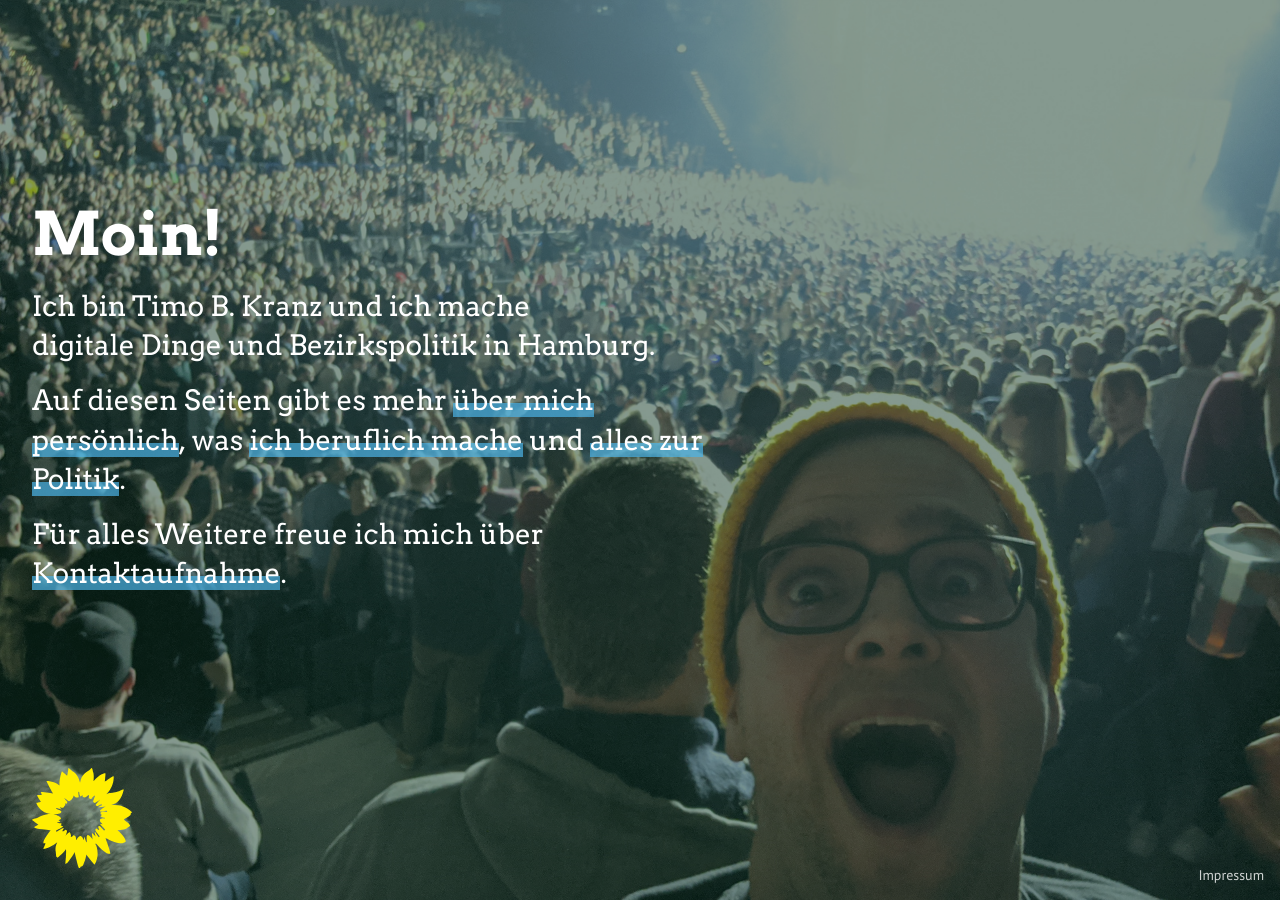
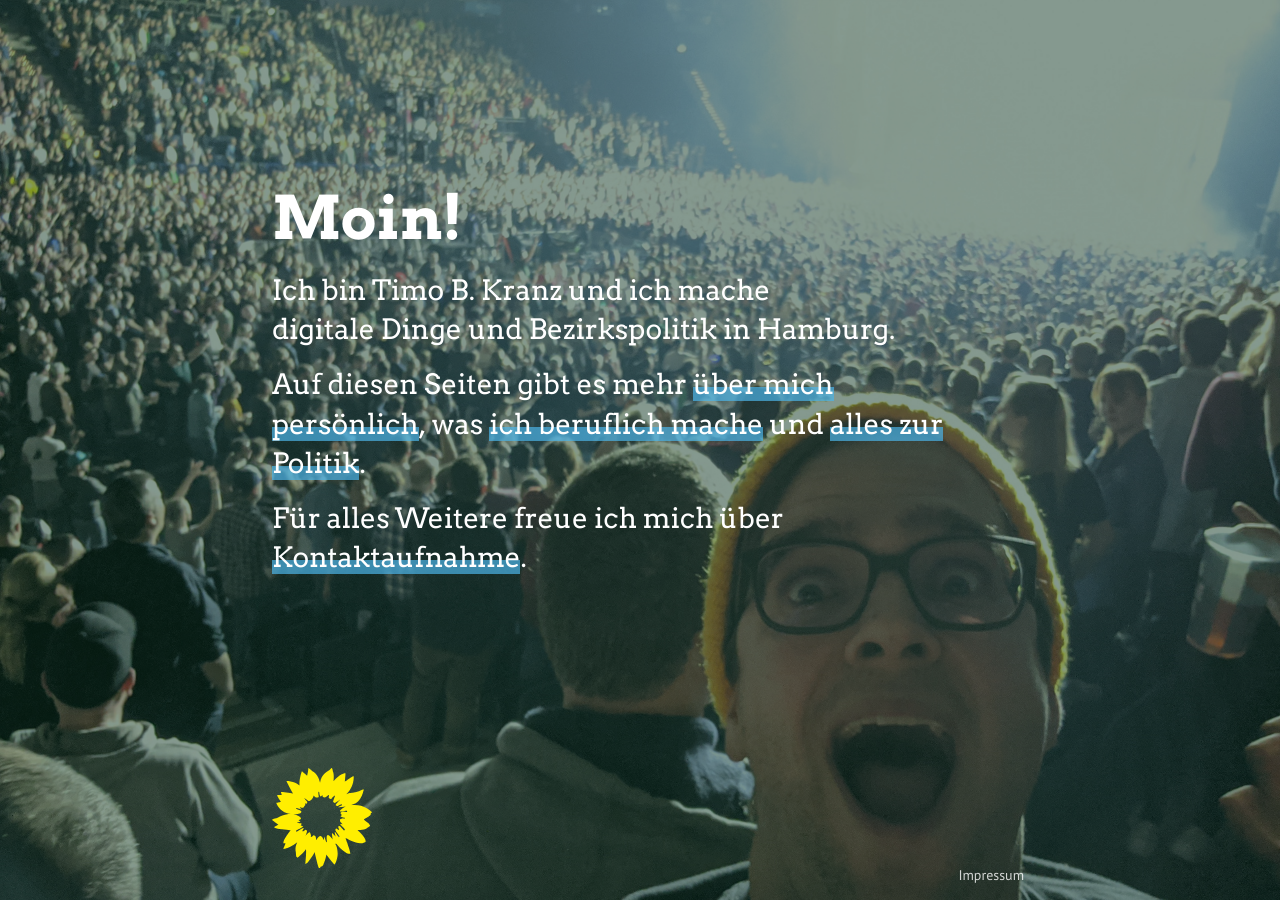
Before and after one commit to tbk303/tbk303.github.com, a Jekyll site: the page built from index.markdown, in a window 1280 px wide. Built offline with Jekyll 4.4.1, drawn with Linux system fonts in a browser that asks for light colours.

Commit message:
Optimize layout for large screens

```diff
--- a/_layouts/default.html
+++ b/_layouts/default.html
@@ -3,12 +3,14 @@
   <body>
     <section class="cover">
       <div class="image" style="background-image: url(/assets/images/{{page.image}})"></div>
-      <section class="content">
-        {{ content }}
-      </section>
+      <div class="container">
+        <section class="content">
+          {{ content }}
+        </section>
 
-      <div class="logo"><a href="/"></a></div>
-      <div class="imprint"><a href="{% link kontakt.markdown %}">Impressum</a></div>
+        <div class="logo"><a href="/"></a></div>
+        <div class="imprint"><a href="{% link kontakt.markdown %}">Impressum</a></div>
+      </div>
     </section>
   </body>
 </html>
--- a/assets/css/default.sass
+++ b/assets/css/default.sass
@@ -93,6 +93,14 @@ section.cover
       color: white
       box-shadow: none
 
+.container
+  @media (min-width: 1024px)
+    margin-left: auto
+    margin-right: auto
+    max-width: 800px
+    height: 100vh
+    position: relative
+
 section.content
   max-width: 800px
   z-index: 1000
@@ -104,7 +112,7 @@ section.content
   padding-bottom: 150px
 
   @media (min-width: 650px)
-    margin-top: 20vh
+    padding-top: 20vh
     margin-left: 1rem
     max-width: 700px
 
```
